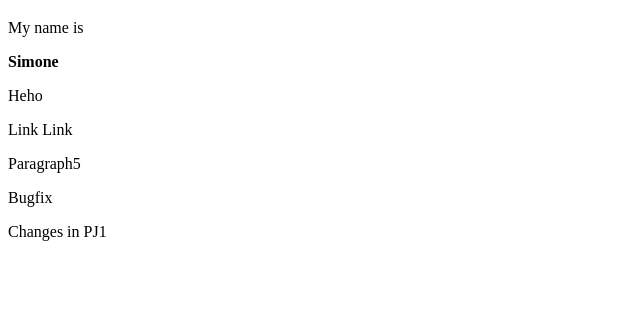
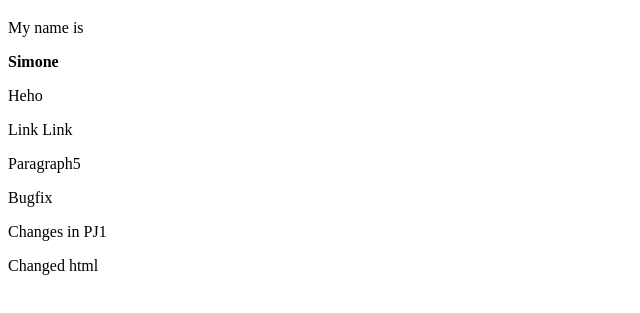
Before and after one commit to simone013124/apm2024, a plain HTML site: page index.html in a window 1280 px wide. Shown: the part 61-374 px from the top of the page, without its empty margins (0-640 px from the left). Drawn offline with Linux system fonts and the light colour scheme.

Commit message:
Changed html

```diff
--- a/index.html
+++ b/index.html
@@ -18,6 +18,8 @@
 
     <p>Changes in PJ1</p>
 
+<p>Changed html</p>
+
 
 
 </body>
```
